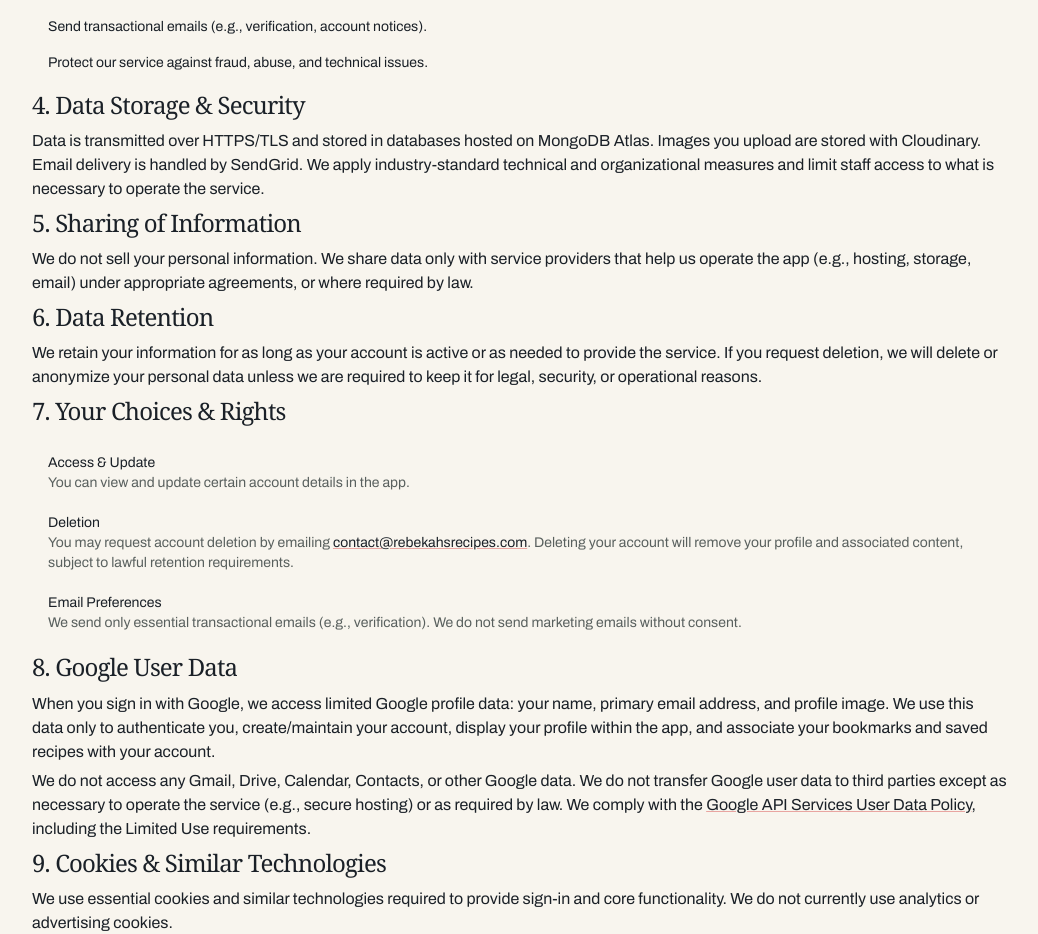
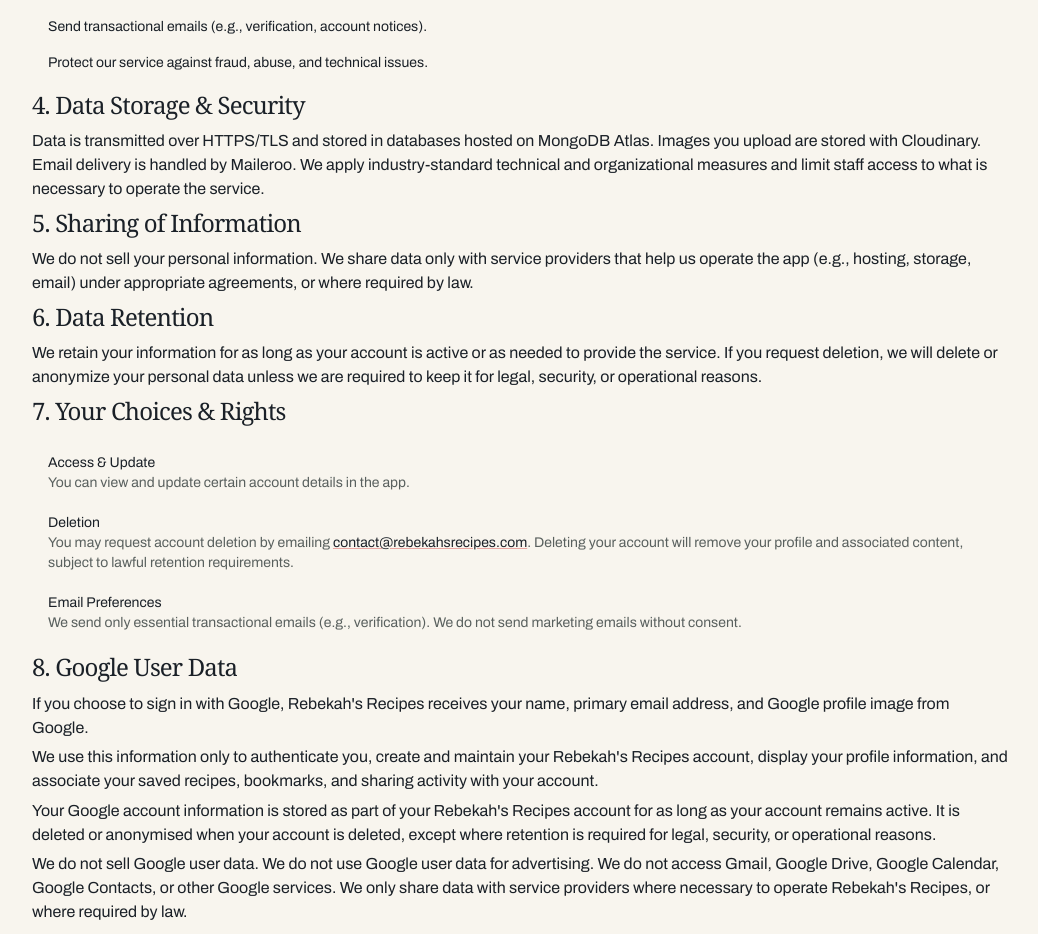
Before and after one commit to aejmcclelland/recipe-app, a Next.js app: page /privacy-policy in a window 1280 px wide. Shown: the part 720-1654 px from the top of the page, without its empty margins (120-1158 px from the left). Built offline with nearby package versions, Linux system fonts and the light colour scheme; no server answers; what @mui/material-nextjs would draw is missing.

Commit message:
fix: update privacy policy and reset password form

```diff
--- a/app/privacy-policy/page.jsx
+++ b/app/privacy-policy/page.jsx
@@ -1,137 +1,232 @@
 // app/privacy-policy/page.jsx
-import { Container, Typography, Box, List, ListItem, ListItemText, Link as MuiLink } from '@mui/material';
+import {
+	Box,
+	Container,
+	List,
+	ListItem,
+	ListItemText,
+	Link as MuiLink,
+	Typography,
+} from '@mui/material';
 
 export const metadata = {
-  title: "Privacy Policy — Rebekah&apos;s Recipes",
+	title: "Privacy Policy — Rebekah's Recipes",
 	alternates: { canonical: '/privacy-policy' },
 };
 
 export default function PrivacyPolicy() {
 	return (
-    <Container maxWidth="md">
+		<Container maxWidth='md'>
 			<Box mt={4} mb={4}>
-        <Typography variant="h3" gutterBottom>Privacy Policy</Typography>
-        <Typography variant="body1" gutterBottom component="p">
+				<Typography variant='h3' gutterBottom>
+					Privacy Policy
+				</Typography>
+				<Typography variant='body1' gutterBottom component='p'>
 					Effective Date: 23-10-2025
 				</Typography>
 
-        <Typography variant="h5" gutterBottom>1. Overview</Typography>
-        <Typography variant="body1" gutterBottom component="p">
-          Rebekah&apos;s Recipes (&quot;we&quot;, &quot;us&quot;, &quot;our&quot;) provides a recipe-saving and sharing application. This Privacy Policy explains what information we collect, how we use it, how it is stored and protected, and your choices. By using our service, you agree to the practices described here.
+				<Typography variant='h5' gutterBottom>
+					1. Overview
+				</Typography>
+				<Typography variant='body1' gutterBottom component='p'>
+					Rebekah&apos;s Recipes (&quot;we&quot;, &quot;us&quot;,
+					&quot;our&quot;) provides a recipe-saving and sharing application.
+					This Privacy Policy explains what information we collect, how we use
+					it, how it is stored and protected, and your choices. By using our
+					service, you agree to the practices described here.
 				</Typography>
 
-        <Typography variant="h5" gutterBottom>2. Information We Collect</Typography>
-        <Typography variant="body1" gutterBottom component="p">
+				<Typography variant='h5' gutterBottom>
+					2. Information We Collect
+				</Typography>
+				<Typography variant='body1' gutterBottom component='p'>
 					We collect the following information to operate the service:
 				</Typography>
 				<List dense>
 					<ListItem>
 						<ListItemText
-              primary="Account Information"
-              secondary="If you sign in with Google, we receive your name, primary email address, and profile image from Google. If you register with email/password, we collect your name and email."
+							primary='Account Information'
+							secondary='If you sign in with Google, we receive your name, primary email address, and profile image from Google. If you register with email/password, we collect your name and email.'
 						/>
 					</ListItem>
 					<ListItem>
 						<ListItemText
-              primary="User Content"
-              secondary="Recipes you create or save, including ingredients, steps, images you upload, categories, times, and bookmarks."
+							primary='User Content'
+							secondary='Recipes you create or save, including ingredients, steps, images you upload, categories, times, and bookmarks.'
 						/>
 					</ListItem>
 					<ListItem>
 						<ListItemText
-              primary="Device &amp; Usage Data"
-              secondary="Basic technical information (e.g., IP address, browser type) captured by our hosting and security providers for reliability and abuse prevention."
+							primary='Device &amp; Usage Data'
+							secondary='Basic technical information (e.g., IP address, browser type) captured by our hosting and security providers for reliability and abuse prevention.'
 						/>
 					</ListItem>
 				</List>
 
-        <Typography variant="h5" gutterBottom>3. How We Use Information</Typography>
+				<Typography variant='h5' gutterBottom>
+					3. How We Use Information
+				</Typography>
 				<List dense>
-          <ListItem><ListItemText primary="Authenticate you and maintain your session." /></ListItem>
-          <ListItem><ListItemText primary="Create and manage your account and profile." /></ListItem>
-          <ListItem><ListItemText primary="Save your recipes, images, and bookmarks and show them to you across devices." /></ListItem>
-          <ListItem><ListItemText primary="Send transactional emails (e.g., verification, account notices)." /></ListItem>
-          <ListItem><ListItemText primary="Protect our service against fraud, abuse, and technical issues." /></ListItem>
+					<ListItem>
+						<ListItemText primary='Authenticate you and maintain your session.' />
+					</ListItem>
+					<ListItem>
+						<ListItemText primary='Create and manage your account and profile.' />
+					</ListItem>
+					<ListItem>
+						<ListItemText primary='Save your recipes, images, and bookmarks and show them to you across devices.' />
+					</ListItem>
+					<ListItem>
+						<ListItemText primary='Send transactional emails (e.g., verification, account notices).' />
+					</ListItem>
+					<ListItem>
+						<ListItemText primary='Protect our service against fraud, abuse, and technical issues.' />
+					</ListItem>
 				</List>
 
-        <Typography variant="h5" gutterBottom>4. Data Storage &amp; Security</Typography>
-        <Typography variant="body1" gutterBottom component="p">
-          Data is transmitted over HTTPS/TLS and stored in databases hosted on MongoDB Atlas. Images you upload are stored with Cloudinary. Email delivery is handled by SendGrid. We apply industry-standard technical and organizational measures and limit staff access to what is necessary to operate the service.
+				<Typography variant='h5' gutterBottom>
+					4. Data Storage &amp; Security
+				</Typography>
+				<Typography variant='body1' gutterBottom component='p'>
+					Data is transmitted over HTTPS/TLS and stored in databases hosted on
+					MongoDB Atlas. Images you upload are stored with Cloudinary. Email
+					delivery is handled by Maileroo. We apply industry-standard technical
+					and organizational measures and limit staff access to what is
+					necessary to operate the service.
 				</Typography>
 
-        <Typography variant="h5" gutterBottom>5. Sharing of Information</Typography>
-        <Typography variant="body1" gutterBottom component="p">
-          We do not sell your personal information. We share data only with service providers that help us operate the app (e.g., hosting, storage, email) under appropriate agreements, or where required by law.
+				<Typography variant='h5' gutterBottom>
+					5. Sharing of Information
+				</Typography>
+				<Typography variant='body1' gutterBottom component='p'>
+					We do not sell your personal information. We share data only with
+					service providers that help us operate the app (e.g., hosting,
+					storage, email) under appropriate agreements, or where required by
+					law.
 				</Typography>
 
-        <Typography variant="h5" gutterBottom>6. Data Retention</Typography>
-        <Typography variant="body1" gutterBottom component="p">
-          We retain your information for as long as your account is active or as needed to provide the service. If you request deletion, we will delete or anonymize your personal data unless we are required to keep it for legal, security, or operational reasons.
+				<Typography variant='h5' gutterBottom>
+					6. Data Retention
+				</Typography>
+				<Typography variant='body1' gutterBottom component='p'>
+					We retain your information for as long as your account is active or as
+					needed to provide the service. If you request deletion, we will delete
+					or anonymize your personal data unless we are required to keep it for
+					legal, security, or operational reasons.
 				</Typography>
 
-        <Typography variant="h5" gutterBottom>7. Your Choices &amp; Rights</Typography>
+				<Typography variant='h5' gutterBottom>
+					7. Your Choices &amp; Rights
+				</Typography>
 				<List dense>
 					<ListItem>
-            <ListItemText primary="Access &amp; Update" secondary="You can view and update certain account details in the app." />
+						<ListItemText
+							primary='Access &amp; Update'
+							secondary='You can view and update certain account details in the app.'
+						/>
 					</ListItem>
 					<ListItem>
 						<ListItemText
-              primary="Deletion"
+							primary='Deletion'
 							secondary={
 								<>
 									You may request account deletion by emailing{' '}
-                  <MuiLink href="mailto:contact@rebekahsrecipes.com">contact@rebekahsrecipes.com</MuiLink>. Deleting your account will remove your profile and associated content, subject to lawful retention requirements.
+									<MuiLink href='mailto:contact@rebekahsrecipes.com'>
+										contact@rebekahsrecipes.com
+									</MuiLink>
+									. Deleting your account will remove your profile and
+									associated content, subject to lawful retention requirements.
 								</>
 							}
 						/>
 					</ListItem>
 					<ListItem>
-            <ListItemText primary="Email Preferences" secondary="We send only essential transactional emails (e.g., verification). We do not send marketing emails without consent." />
+						<ListItemText
+							primary='Email Preferences'
+							secondary='We send only essential transactional emails (e.g., verification). We do not send marketing emails without consent.'
+						/>
 					</ListItem>
 				</List>
 
-        <Typography variant="h5" gutterBottom>8. Google User Data</Typography>
-        <Typography variant="body1" gutterBottom component="p">
-          When you sign in with Google, we access limited Google profile data: your name, primary email address, and profile image. We use this data only to authenticate you, create/maintain your account, display your profile within the app, and associate your bookmarks and saved recipes with your account.
-        </Typography>
-        <Typography variant="body1" gutterBottom component="p">
-          We do not access any Gmail, Drive, Calendar, Contacts, or other Google data. We do not transfer Google user data to third parties except as necessary to operate the service (e.g., secure hosting) or as required by law. We comply with the{' '}
-          <MuiLink
-            href="https://developers.google.com/terms/api-services-user-data-policy"
-            target="_blank"
-            rel="noopener noreferrer"
-          >
-            Google API Services User Data Policy
-          </MuiLink>, including the Limited Use requirements.
+				<Typography variant='h5' gutterBottom>
+					8. Google User Data
 				</Typography>
 
-        <Typography variant="h5" gutterBottom>9. Cookies &amp; Similar Technologies</Typography>
-        <Typography variant="body1" gutterBottom component="p">
-          We use essential cookies and similar technologies required to provide sign-in and core functionality. We do not currently use analytics or advertising cookies.
+				<Typography variant='body1' gutterBottom component='p'>
+					If you choose to sign in with Google, Rebekah&apos;s Recipes receives
+					your name, primary email address, and Google profile image from
+					Google.
 				</Typography>
 
-        <Typography variant="h5" gutterBottom>10. Children&apos;s Privacy</Typography>
-        <Typography variant="body1" gutterBottom component="p">
-          Our service is not directed to children under 13, and we do not knowingly collect personal information from children under 13.
+				<Typography variant='body1' gutterBottom component='p'>
+					We use this information only to authenticate you, create and maintain
+					your Rebekah&apos;s Recipes account, display your profile information,
+					and associate your saved recipes, bookmarks, and sharing activity with
+					your account.
 				</Typography>
 
-        <Typography variant="h5" gutterBottom>11. International Transfers</Typography>
-        <Typography variant="body1" gutterBottom component="p">
-          Our service providers may process data in multiple countries (for example, the UK, EU, or US). We rely on appropriate safeguards, such as contractual protections, for any cross-border data transfers.
+				<Typography variant='body1' gutterBottom component='p'>
+					Your Google account information is stored as part of your
+					Rebekah&apos;s Recipes account for as long as your account remains
+					active. It is deleted or anonymised when your account is deleted,
+					except where retention is required for legal, security, or operational
+					reasons.
 				</Typography>
 
-        <Typography variant="h5" gutterBottom>12. Changes to This Policy</Typography>
-        <Typography variant="body1" gutterBottom component="p">
-          We may update this Privacy Policy from time to time. We will post the updated policy on this page and revise the effective date above. Material changes will be communicated when required by law.
+				<Typography variant='body1' gutterBottom component='p'>
+					We do not sell Google user data. We do not use Google user data for
+					advertising. We do not access Gmail, Google Drive, Google Calendar,
+					Google Contacts, or other Google services. We only share data with
+					service providers where necessary to operate Rebekah&apos;s Recipes,
+					or where required by law.
+				</Typography>
+				<Typography variant='h5' gutterBottom>
+					9. Cookies &amp; Similar Technologies
+				</Typography>
+				<Typography variant='body1' gutterBottom component='p'>
+					We use essential cookies and similar technologies required to provide
+					sign-in and core functionality. We do not currently use analytics or
+					advertising cookies.
 				</Typography>
 
-        <Typography variant="h5" gutterBottom>13. Contact Us</Typography>
-        <Typography variant="body1" gutterBottom component="p">
-          Email: <MuiLink href="mailto:contact@rebekahsrecipes.com">contact@rebekahsrecipes.com</MuiLink>
+				<Typography variant='h5' gutterBottom>
+					10. Children&apos;s Privacy
+				</Typography>
+				<Typography variant='body1' gutterBottom component='p'>
+					Our service is not directed to children under 13, and we do not
+					knowingly collect personal information from children under 13.
 				</Typography>
 
-        <Typography variant="body2" color="text.secondary">
-          Last updated: 23 October 2025
+				<Typography variant='h5' gutterBottom>
+					11. International Transfers
+				</Typography>
+				<Typography variant='body1' gutterBottom component='p'>
+					Our service providers may process data in multiple countries (for
+					example, the UK, EU, or US). We rely on appropriate safeguards, such
+					as contractual protections, for any cross-border data transfers.
+				</Typography>
+
+				<Typography variant='h5' gutterBottom>
+					12. Changes to This Policy
+				</Typography>
+				<Typography variant='body1' gutterBottom component='p'>
+					We may update this Privacy Policy from time to time. We will post the
+					updated policy on this page and revise the effective date above.
+					Material changes will be communicated when required by law.
+				</Typography>
+
+				<Typography variant='h5' gutterBottom>
+					13. Contact Us
+				</Typography>
+				<Typography variant='body1' gutterBottom component='p'>
+					Email:{' '}
+					<MuiLink href='mailto:contact@rebekahsrecipes.com'>
+						contact@rebekahsrecipes.com
+					</MuiLink>
+				</Typography>
+
+				<Typography variant='body2' color='text.secondary'>
+					Last updated: 8 October 2026
 				</Typography>
 			</Box>
 		</Container>
```
Also changed, not shown: app/page.jsx (+23 -1 lines). Lines whose indentation alone changed are shown as unchanged.
